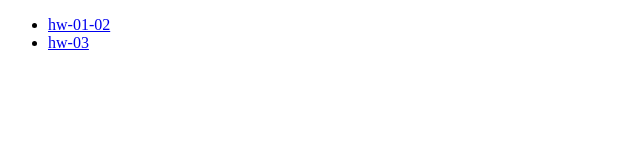
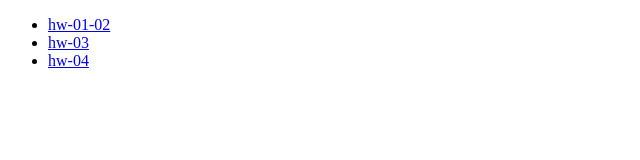
Before and after one commit to relconnect/goit-fe-course, a plain HTML site: page index.html in a window 1280 px wide. Shown: the full height of the page, 0-640 px from the left. Drawn offline with Linux system fonts and the light colour scheme.

Commit message:
add link to hw-4

```diff
--- a/index.html
+++ b/index.html
@@ -10,6 +10,7 @@
     <ul>
         <li><a href="hw-01-02">hw-01-02</a></li>
         <li><a href="hw-03">hw-03</a></li>
+        <li><a href="hw-04">hw-04</a></li>
     </ul>
 </body>
 </html>
```
